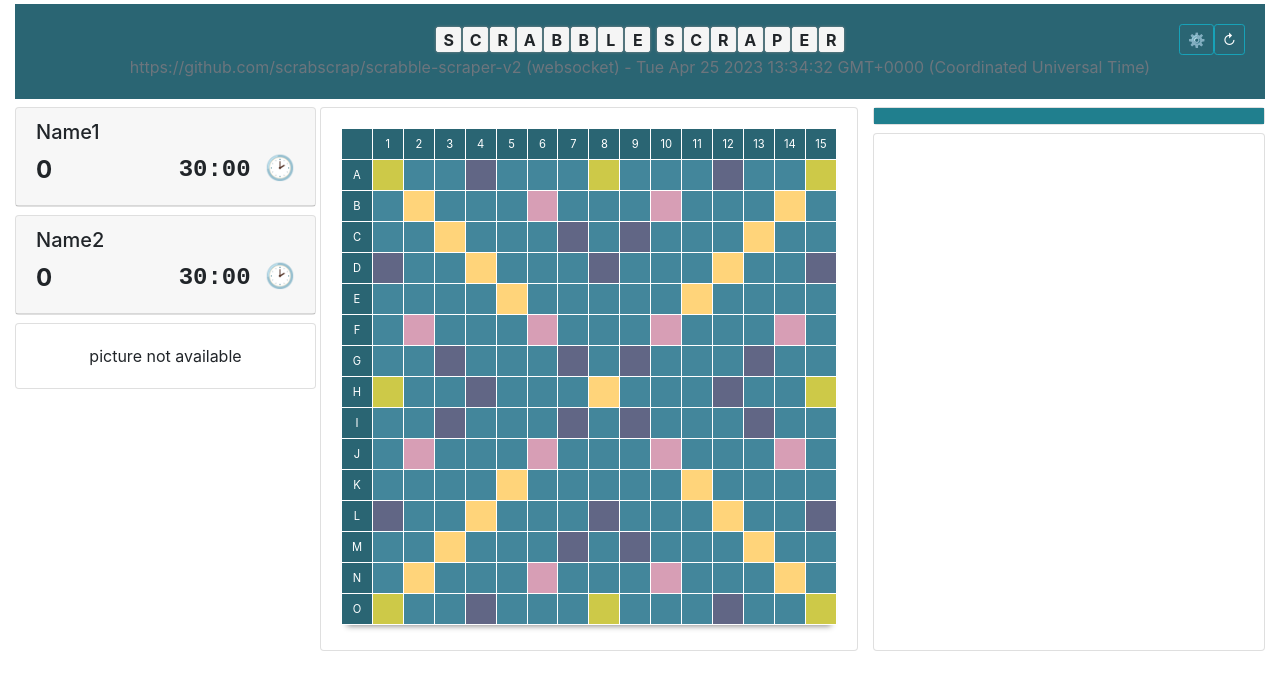
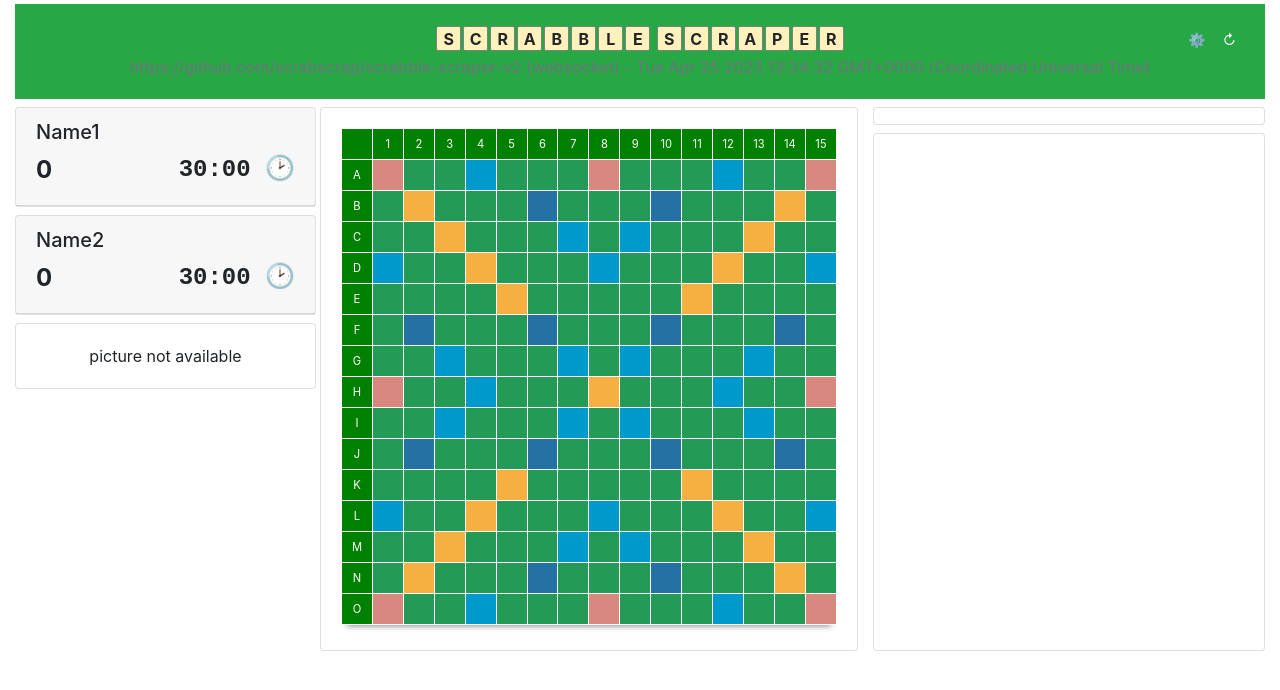
Before and after one commit to scrabscrap/scrabble-scraper-v2, a React (Create React App) app in the folder react/: page / in a window 1280 px wide. Shown: the top 690 px of the page. Built offline with nearby package versions, Linux system fonts and the light colour scheme; no server answers.

Commit message:
feat(react): revert to old layout

```diff
--- a/react/src/App.css
+++ b/react/src/App.css
@@ -2,14 +2,14 @@
 
   /* Overrides for Dark Mode. */
   body {
-    /* old: background: #28a745; */
-    background: #2A6573;
+    background: #28a745;
+    /* new: background: #2A6573; */
   }
 }
 
 .bg-body {
-  /* old: background: #28a745; */
-  background: #2A6573;
+  background: #28a745;
+  /* new: background: #2A6573; */
 }
 
 .obs-main-camera {
@@ -48,27 +48,27 @@
 /* bag */
 .bag-body {
   padding: .5rem !important;
-  background-color: #207F8E;
+  /* new: background-color: #207F8E; */
   max-width: 100%;
 }
 
 .tile {
-  /* old: background-color: #F5F5F5; */
-  background-color: #F5F5F5;
+  background-color: #FEF1BC;
+  /* new: background-color: #F5F5F5; */
   width: 25px;
   height: 25px;
   text-align: center;
   font-weight: bold;
   border-radius: 2px;
-  /* old: border: 1px solid gray; */
-  border: 1px solid #F5F5F5;
-  box-shadow: 0px 0px 3px #888;
+  border: 1px solid gray;
+  /* new: border: 1px solid #F5F5F5; */
+  /* box-shadow: 0px 0px 3px #888; */
 }
 
 span.tile {
   display: inline-block;
   margin: 1px;
-  margin-top: 3px;
+  margin-top: 2px;
 }
 
 /* bank */
@@ -82,8 +82,8 @@ span.tile {
   display: block;
   width: 217px;
   height: 31px;
-  /* old: background-color: #00e673; */
-  background-color: #43869B;
+  background-color: #00e673;
+  /* new: background-color: #43869B; */
   box-shadow: 0px 8px 6px -6px #888
 }
 
@@ -129,8 +129,8 @@ span.tile {
   height: 496px;
   display: inline-block;
   padding: 2;
-  /* old: background-color: #239b56; */
-  background-color: #43869B;
+  background-color: #239b56;
+  /* new: background-color: #43869B; */
   box-shadow: 0px 8px 6px -6px #888;
 }
 
@@ -143,40 +143,40 @@ span.tile {
 }
 
 .tableborder {
-  /* old: border: thin transparent green; */
-  /* old: background-color: green; */
-  border: thin transparent #43869B;
-  background-color: #2A6573;
+  border: thin transparent green;
+  background-color: green;
+  /* new: border: thin transparent #43869B; */
+  /* new: background-color: #2A6573; */
   color: white;
   font-size: 70%;
 }
 
 /* tripple word */
 .tabletw {
-  /* old: background-color: #d98880; */
-  background-color: #CDC948;
+  background-color: #d98880;
+  /* new: background-color: #CDC948; */
 }
 
 /* double word */
 .tabledw {
-  /* old: background-color: #f5b041; */
+  background-color: #f5b041;
   /* new original: background-color: #FFBD29; */
   /* HSB => H S-- B++ */
-  background-color: #ffd47a;
+  /* new: background-color: #ffd47a; */
 }
 
 /* triple letter */
 .tabletl {
-  /* old: background-color: #2471a3; /*
+  background-color: #2471a3;
   /* new original: background-color: #E3236FC8; */
   /* HSB => H S-- B++ */
-  background-color: #d79eb5;
+  /* new: background-color: #d79eb5; */
 }
 
 /* double letter */
 .tabledl {
-  /* old: background-color: #0099cc; */
+  background-color: #0099cc;
   /* new original: background-color: #232753C8; */
   /* HSB => H S-- B++ */
-  background-color: #616685;
+  /* new: background-color: #616685; */
 }
--- a/react/src/display/Header.js
+++ b/react/src/display/Header.js
@@ -18,7 +18,8 @@ class Header extends Component {
 
         const buttonclass = (this.props.highlight_reload) ?
             'btn btn-danger btn-sm float-right' :
-            'btn btn-info btn-sm float-right bg-body'
+            'btn btn-success btn-sm float-right bg-body'
+        // new: 'btn btn-info btn-sm float-right bg-body'
 
         return (
             <div className='header bg-body'>
--- a/react/src/display/Settings.js
+++ b/react/src/display/Settings.js
@@ -57,7 +57,8 @@ class Settings extends Component {
         return (
             <span>
                 <button type='button' data-toggle='tooltip' data-placement='top' title='Settings'
-                    className='btn btn-info btn-sm float-right bg-body'
+                    className='btn btn-success btn-sm float-right bg-body'
+                    // new: className='btn btn-info btn-sm float-right bg-body'
                     onClick={this.toggleShow}>
                     &#x2699;
                 </button>
```
